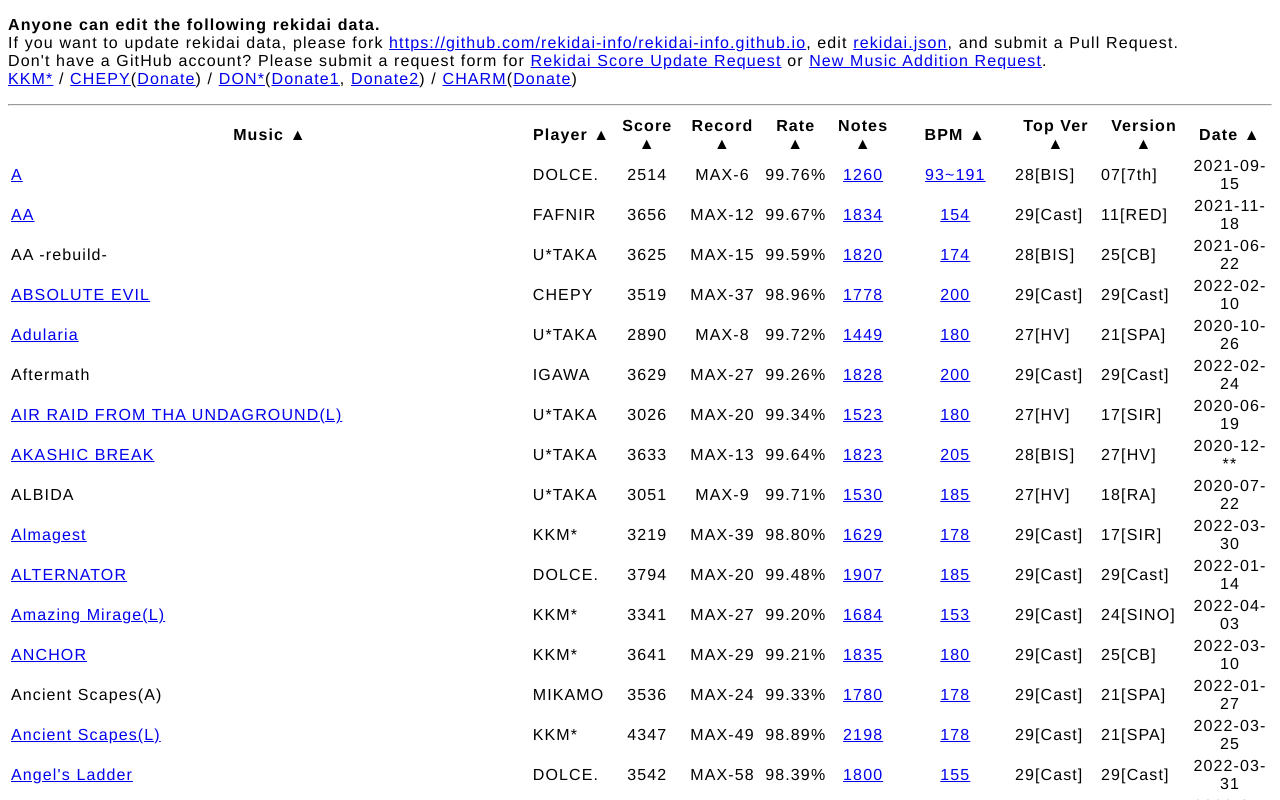
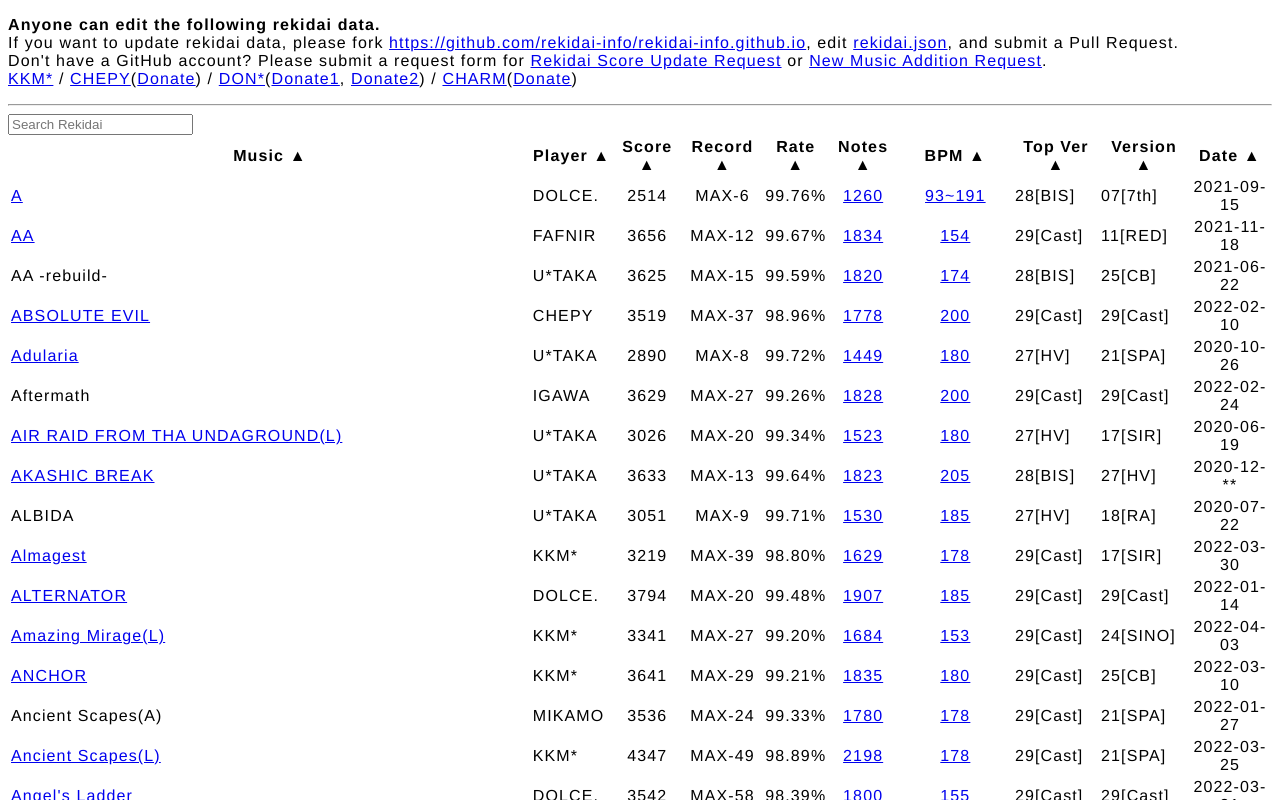
Before and after one commit to rekidai-info/rekidai-info.github.io, a Svelte app: page / in a window 1280 px wide. Shown: the top 800 px of the page. Built offline with nearby package versions, Linux system fonts and the light colour scheme.

Commit message:
検索後にソートが動かないのは table-sort.js のバグ

```diff
--- a/src/App.svelte
+++ b/src/App.svelte
@@ -212,8 +212,43 @@
 
     <hr>
 
+    <input type="text" id="search" placeholder="Search Rekidai">
+    <script>
+      const input = document.getElementById('search');
+      if (input != null) {
+        const search = () => {
+          const table = document.getElementById('rekidai');
+          if (table == null) {
+            return;
+          }
+
+          const rows = table.getElementsByTagName('tr');
+
+          Array.prototype.forEach.call(rows, (row, i) => {
+            if (i <= 0) {
+              return;
+            }
+
+            const textContent = row.textContent;
+
+            if (textContent.toUpperCase().indexOf(input.value.toUpperCase()) < 0) {
+              row.style.display = 'none';
+            } else {
+              row.style.display = '';
+            }
+          });
+        };
+
+        input.addEventListener('keypress', e => {
+          if (e.keyCode === 13) {
+            search();
+          }
+        });
+      }
+    </script>
+
     <script src="table-sort.min.js"></script>
-    <table class="table-sort table-arrows">
+    <table id="rekidai" class="table-sort table-arrows">
       <thead>
         <tr>
           <th>Music</th>
@@ -260,7 +295,7 @@
 
     <hr>
 
-    <table class="table-sort table-arrows">
+    <table id="rank" class="table-sort table-arrows">
       <thead>
         <th>Rank</th>
         <th>Player</th>
```
Also changed, not shown: 1 other file (tests, documents, lock files or other folders).
